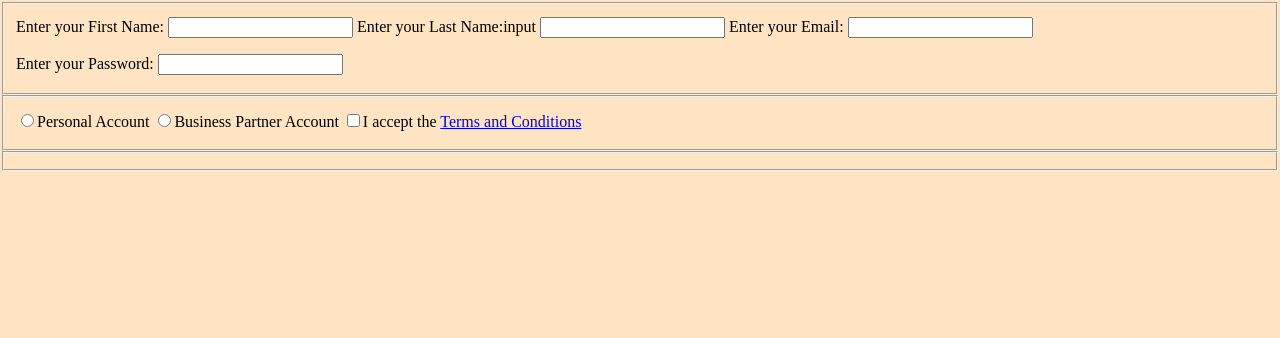
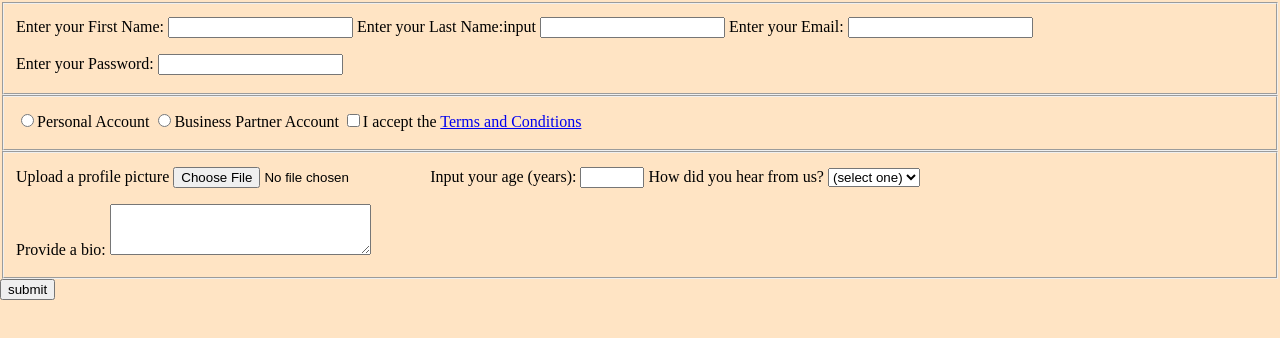
Before and after one commit to CatouKiri/kodego-week3, a plain HTML site: page index.html in a window 1280 px wide. Shown: the part 78-416 px from the top of the page. Drawn offline with Linux system fonts and the light colour scheme.

Commit message:
add select dropdown options & text area

```diff
--- a/index.html
+++ b/index.html
@@ -26,7 +26,24 @@
         <label for="#"><input type="checkbox">I accept the <a href="#">Terms and Conditions</a></label>
     </fieldset>
     <!-- field set 3 -->
-    <fieldset></fieldset>
+    <fieldset>
+        <label>Upload a profile picture <input type="file"></label>
+        <label for="#">Input your age (years): <input type="number" min="13" max="150"></label>
+        <label for="">How did you hear from us?
+            <select>
+                <option value="">(select one)</option>
+                <option value="1">News</option>
+                <option value="2">Blog</option>
+                <option value="3">Forums</option>
+                <option value="4">Others</option>
+            </select>
+        </label>
+        <label for="#">
+            Provide a bio:
+            <textarea name="" id="" cols="30" rows="3"></textarea>
+        </label>
+    </fieldset>
+    <input type="submit" value="submit">
     </form>
 </body>
 </html>
```
